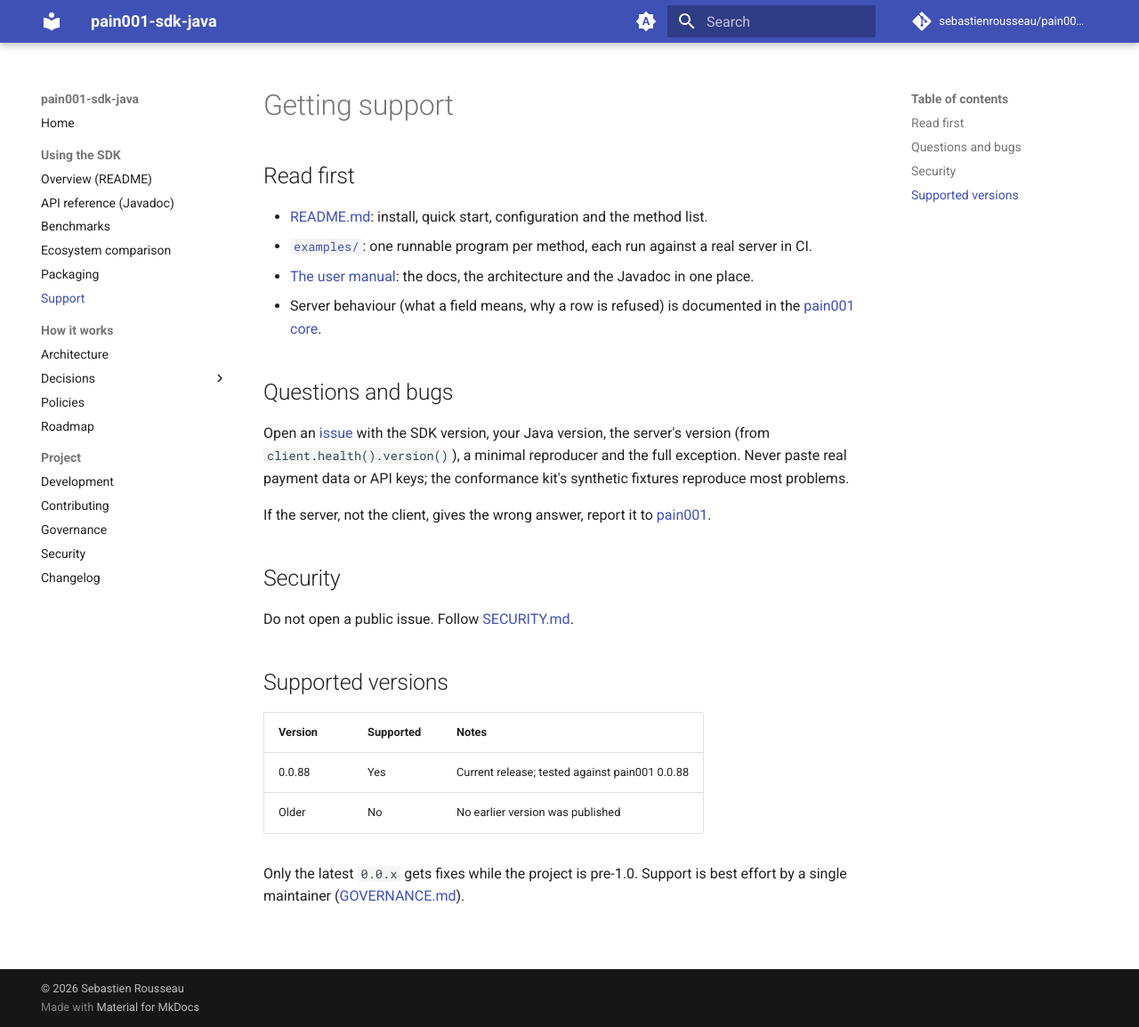
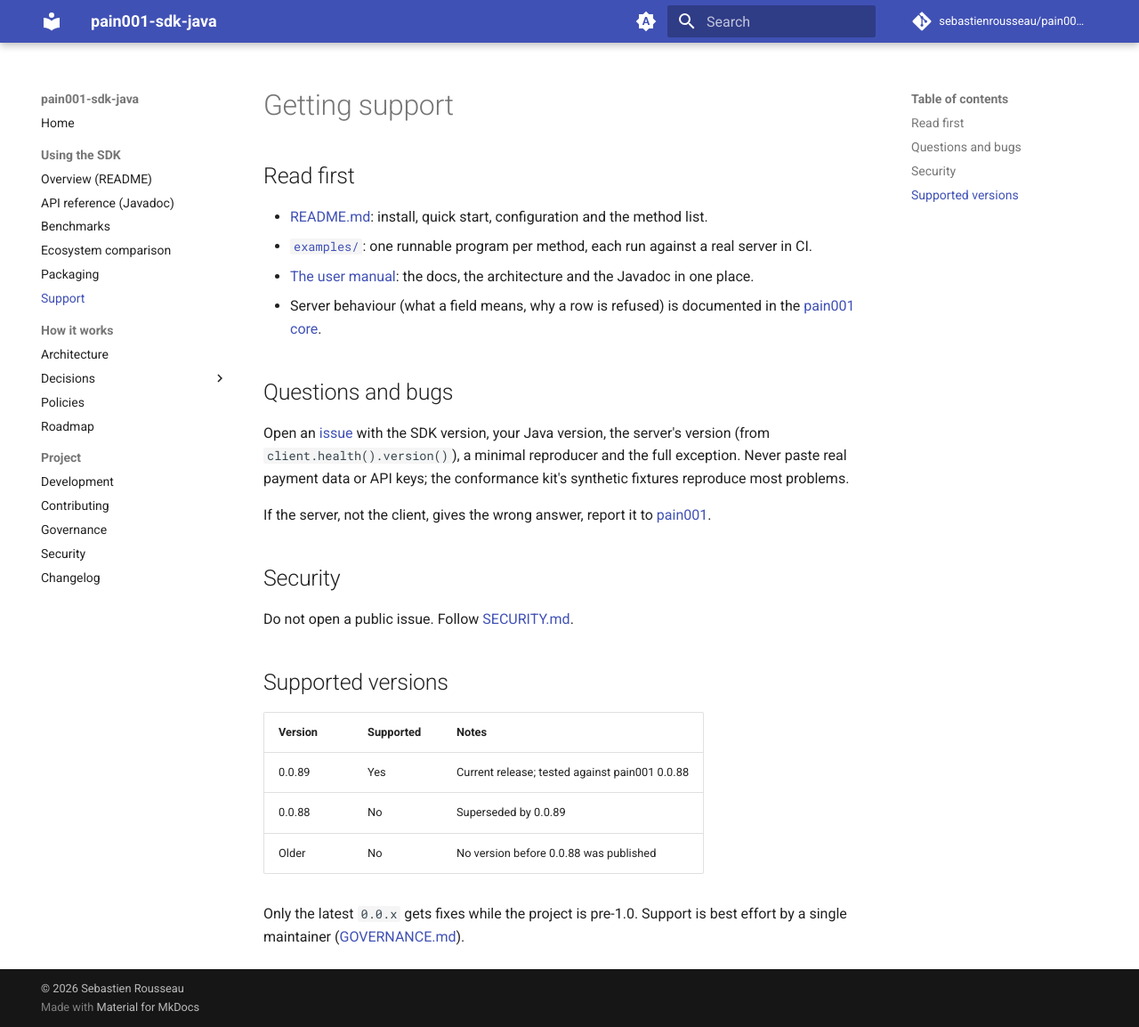
Before and after one commit to sebastienrousseau/pain001-sdk-java, an MkDocs documentation site: the page built from docs/support.md, in a window 1280 px wide and 1154 px high. Shown: the whole window at 89% size. Built offline with MkDocs 1.6.1 and Material for MkDocs 9.7.7, drawn with Linux system fonts in a browser that asks for light colours; comment, search, counter and statistics services are not loaded.

Commit message:
chore: move every version restatement to 0.0.89
The maintainer authorised the 0.0.89 release of the whole pain001
family, so the SDK version moves with it: pom.xml,
Pain001Client.VERSION (the User-Agent) and its test, CITATION.cff, the
Maven and Gradle install snippets in the README and docs, the
packaging and verify-tag examples, and the bug report's SDK version
placeholder.

The SECURITY.md and SUPPORT.md tables list 0.0.89 as current and keep
0.0.88, now published, as a prior row that no longer receives fixes,
since only the latest 0.0.x does while pre-1.0.

The CI server pin moves in its own commit once pain001 0.0.89 is on
PyPI. scripts/verify-release-versions reports every file at 0.0.89.

Assisted-by: Claude Code:claude-opus-5-5
Co-Authored-By: Claude Opus 5.5 <noreply@anthropic.com>
Signed-off-by: Sebastien Rousseau <sebastienrousseau@users.noreply.github.com>

```diff
--- a/SUPPORT.md
+++ b/SUPPORT.md
@@ -32,8 +32,9 @@ Do not open a public issue. Follow [SECURITY.md](SECURITY.md).
 
 | Version | Supported | Notes |
 | :--- | :--- | :--- |
-| 0.0.88 | Yes | Current release; tested against pain001 0.0.88 |
-| Older | No | No earlier version was published |
+| 0.0.89 | Yes | Current release; tested against pain001 0.0.88 |
+| 0.0.88 | No | Superseded by 0.0.89 |
+| Older | No | No version before 0.0.88 was published |
 
 Only the latest `0.0.x` gets fixes while the project is pre-1.0. Support
 is best effort by a single maintainer ([GOVERNANCE.md](GOVERNANCE.md)).
--- a/pom.xml
+++ b/pom.xml
@@ -7,7 +7,7 @@
 
   <groupId>com.pain001</groupId>
   <artifactId>pain001-sdk</artifactId>
-  <version>0.0.88</version>
+  <version>0.0.89</version>
   <packaging>jar</packaging>
 
   <name>pain001-sdk</name>
```
Also changed, not shown: README.md (+2 -2 lines), SECURITY.md (+2 -1 lines), docs/index.md (+1 -1 lines), docs/packaging.md (+6 -6 lines), 5 other files.
